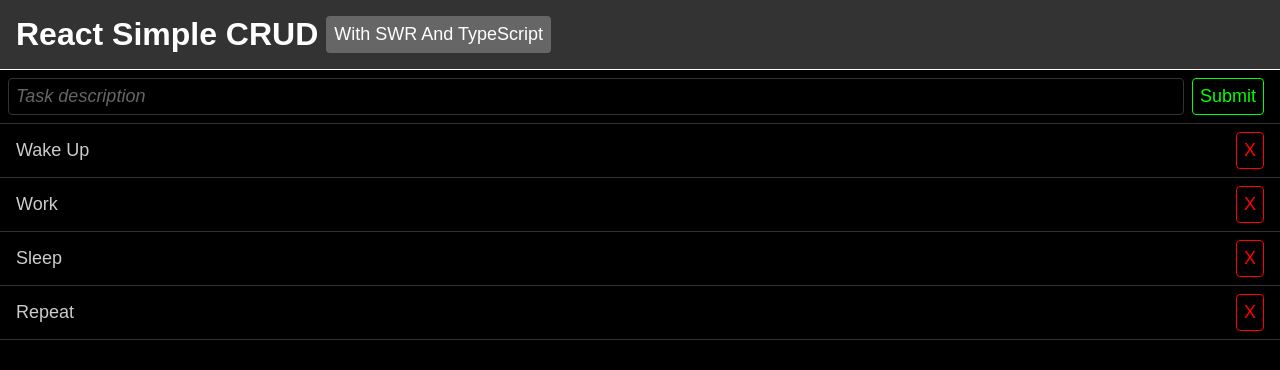
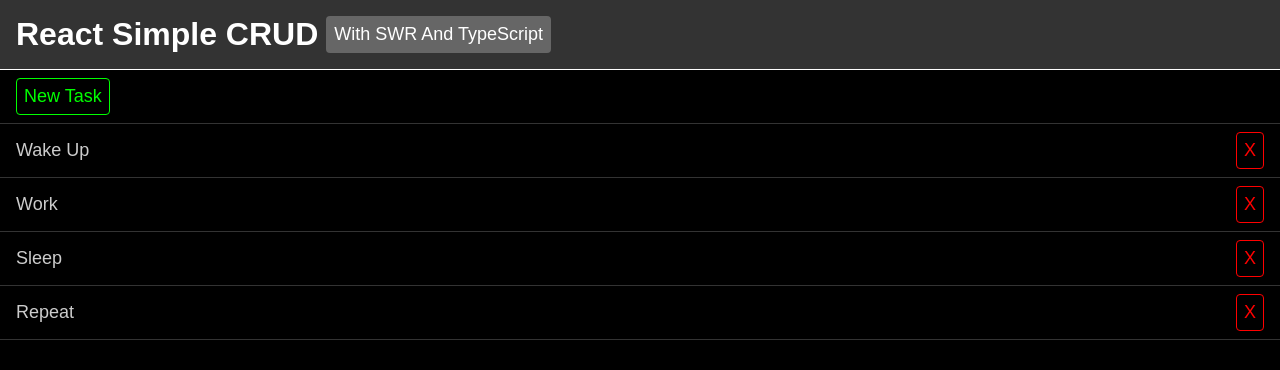
Before and after one commit to jpbarbosa/react-swr-ts, a React (Create React App) app: page / in a window 1280 px wide. Shown: the top 370 px of the page. Built offline with nearby package versions, Linux system fonts and the light colour scheme; data requests are answered from the project's data file.

Commit message:
Add setActiveTask and updateTask

```diff
--- a/src/components/App.tsx
+++ b/src/components/App.tsx
@@ -2,17 +2,29 @@
 import { Header } from './Header';
 import { TaskNew } from './tasks/New';
 import { TaskList } from './tasks/List';
+import { useActiveTask } from '../contexts/ActiveTask';
 import { useTasks } from '../hooks/useTasks';
+import { Task } from '../types/task';
 
 export const App: React.FC = () => {
-  const { data, error, createTask } = useTasks();
+  const { setActiveTask } = useActiveTask();
+  const { data, error, createTask, updateTask } = useTasks();
+
+  const handleUpdateTask = (task: Task) => {
+    updateTask(task);
+    setActiveTask();
+  };
 
   return (
     <div className="App">
       <Header />
       <div className="content">
         <TaskNew handleAction={createTask} />
-        <TaskList data={data} error={error} />
+        <TaskList
+          data={data}
+          error={error}
+          handleUpdateTask={handleUpdateTask}
+        />
       </div>
     </div>
   );
--- a/src/components/tasks/Form.tsx
+++ b/src/components/tasks/Form.tsx
@@ -3,12 +3,13 @@
 import { useForm } from '../../hooks/useForm';
 
 interface IProps {
+  activeTask: Task;
   handleAction: Function;
 }
 
-export const TaskForm: React.FC<IProps> = ({ handleAction }) => {
+export const TaskForm: React.FC<IProps> = ({ activeTask, handleAction }) => {
   const { formState, handleChange, handleSubmit } = useForm<Task>(
-    { name: '' },
+    activeTask,
     handleAction
   );
 
--- a/src/components/tasks/Item.tsx
+++ b/src/components/tasks/Item.tsx
@@ -1,15 +1,26 @@
 import React from 'react';
+import { TaskForm } from './Form';
 import { Task } from '../../types/task';
+import { useActiveTask } from '../../contexts/ActiveTask';
 
 interface IProps {
   task: Task;
+  handleUpdateTask: Function;
 }
 
-export const TaskItem: React.FC<IProps> = ({ task }) => {
+export const TaskItem: React.FC<IProps> = ({ task, handleUpdateTask }) => {
+  const { activeTask, setActiveTask } = useActiveTask();
+
   return (
-    <div className="item">
-      <span>{task.name}</span>
-      <button className="bt-remove">X</button>
-    </div>
+    <>
+      {activeTask && activeTask.id === task.id ? (
+        <TaskForm handleAction={handleUpdateTask} activeTask={activeTask} />
+      ) : (
+        <div className="item">
+          <span onClick={() => setActiveTask(task)}>{task.name}</span>
+          <button className="bt-remove">X</button>
+        </div>
+      )}
+    </>
   );
 };
--- a/src/components/tasks/List.tsx
+++ b/src/components/tasks/List.tsx
@@ -5,9 +5,14 @@
 interface IProps {
   data?: Task[];
   error?: Error;
+  handleUpdateTask: Function;
 }
 
-export const TaskList: React.FC<IProps> = ({ data, error }) => {
+export const TaskList: React.FC<IProps> = ({
+  data,
+  error,
+  handleUpdateTask,
+}) => {
   if (error) return <div className="error">{error.message}</div>;
   if (!data) return <div className="loading">Loading...</div>;
 
@@ -16,7 +21,7 @@
       <ul>
         {data?.map((task) => (
           <li key={task.id}>
-            <TaskItem task={task} />
+            <TaskItem task={task} handleUpdateTask={handleUpdateTask} />
           </li>
         ))}
       </ul>
--- a/src/components/tasks/New.tsx
+++ b/src/components/tasks/New.tsx
@@ -1,14 +1,23 @@
 import React from 'react';
 import { TaskForm } from './Form';
+import { useActiveTask } from '../../contexts/ActiveTask';
 
 interface IProps {
   handleAction: Function;
 }
 
 export const TaskNew: React.FC<IProps> = ({ handleAction }) => {
+  const { activeTask, setActiveTask } = useActiveTask();
+
   return (
     <div className="new">
-      <TaskForm handleAction={handleAction} />
+      {activeTask && activeTask.id === undefined ? (
+        <TaskForm handleAction={handleAction} activeTask={activeTask} />
+      ) : (
+        <button className="bt-new" onClick={() => setActiveTask({ name: '' })}>
+          New Task
+        </button>
+      )}
     </div>
   );
 };
--- /dev/null
+++ b/src/contexts/ActiveTask.tsx
@@ -0,0 +1,22 @@
+import { createContext, useContext, useState } from 'react';
+import { Task } from '../types/task';
+
+type ContextType = {
+  activeTask?: Task;
+  setActiveTask: (task?: Task) => void;
+};
+
+const Context = createContext<ContextType>({
+  setActiveTask: (task) => console.warn('no task provider'),
+});
+
+export const useActiveTask = () => useContext(Context);
+
+export const ActiveTaskStore: React.FC = ({ children }) => {
+  const [activeTask, setActiveTask] = useState<Task>();
+  return (
+    <Context.Provider value={{ activeTask, setActiveTask }}>
+      {children}
+    </Context.Provider>
+  );
+};
--- a/src/hooks/useForm.ts
+++ b/src/hooks/useForm.ts
@@ -7,10 +7,9 @@
     setFormState({ ...formState, [event.target.name]: event.target.value });
   };
 
-  const handleSubmit = (event: React.FormEvent) => {
+  const handleSubmit = (event: React.FormEvent<HTMLFormElement>) => {
     event.preventDefault();
     handleAction(formState);
-    setFormState(initialState);
   };
 
   return { formState, handleChange, handleSubmit };
--- a/src/hooks/useTasks.ts
+++ b/src/hooks/useTasks.ts
@@ -19,5 +19,19 @@
     mutate('/tasks', [...data, result.data]);
   };
 
-  return { data, error, createTask };
+  const updateTask = async (task: Task) => {
+    if (!data) {
+      return false;
+    }
+    const { data: updatedTask } = await api.patch<Task>(
+      `/tasks/${task.id}`,
+      task
+    );
+    mutate(
+      '/tasks',
+      data.map((task) => (task.id === updatedTask.id ? updatedTask : task))
+    );
+  };
+
+  return { data, error, createTask, updateTask };
 };
--- a/src/index.tsx
+++ b/src/index.tsx
@@ -1,11 +1,14 @@
 import React from 'react';
 import ReactDOM from 'react-dom';
 import './assets/index.css';
+import { ActiveTaskStore } from './contexts/ActiveTask';
 import { App } from './components/App';
 
 ReactDOM.render(
   <React.StrictMode>
-    <App />
+    <ActiveTaskStore>
+      <App />
+    </ActiveTaskStore>
   </React.StrictMode>,
   document.getElementById('root')
 );
```
